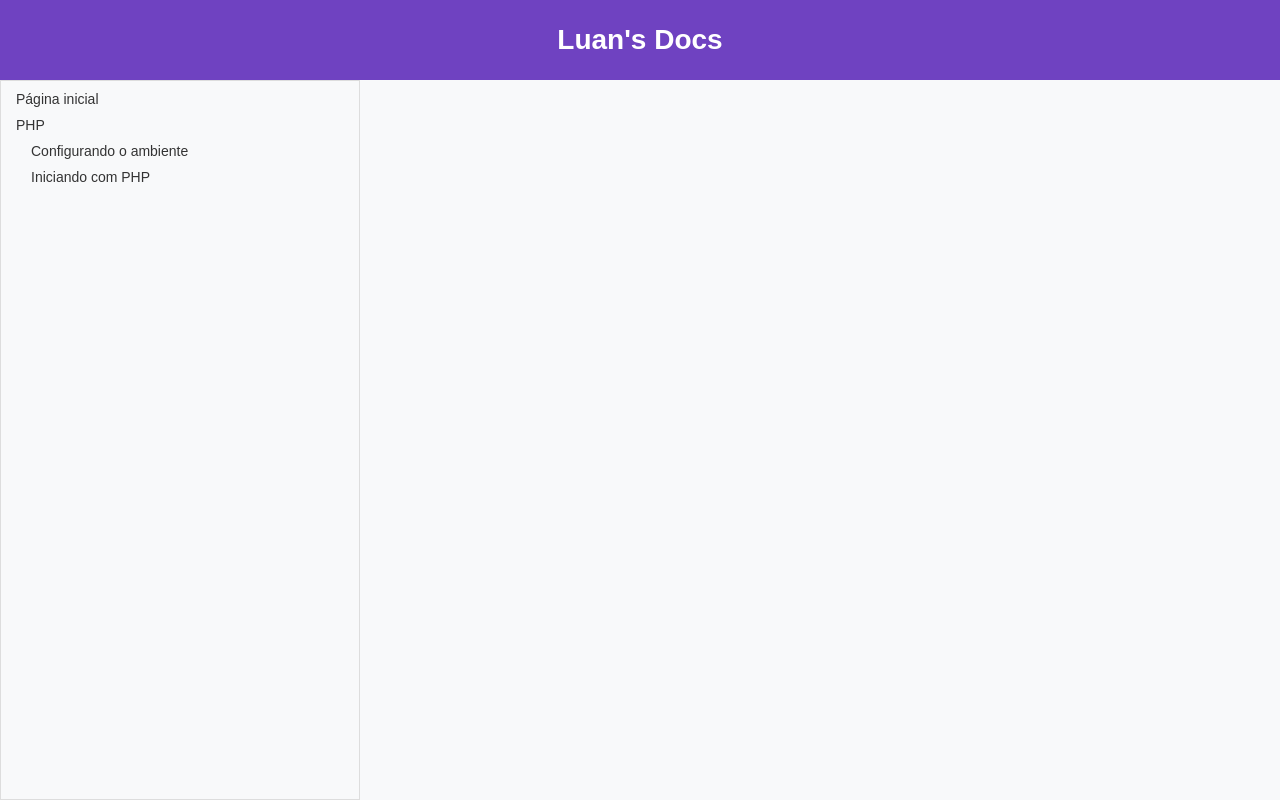
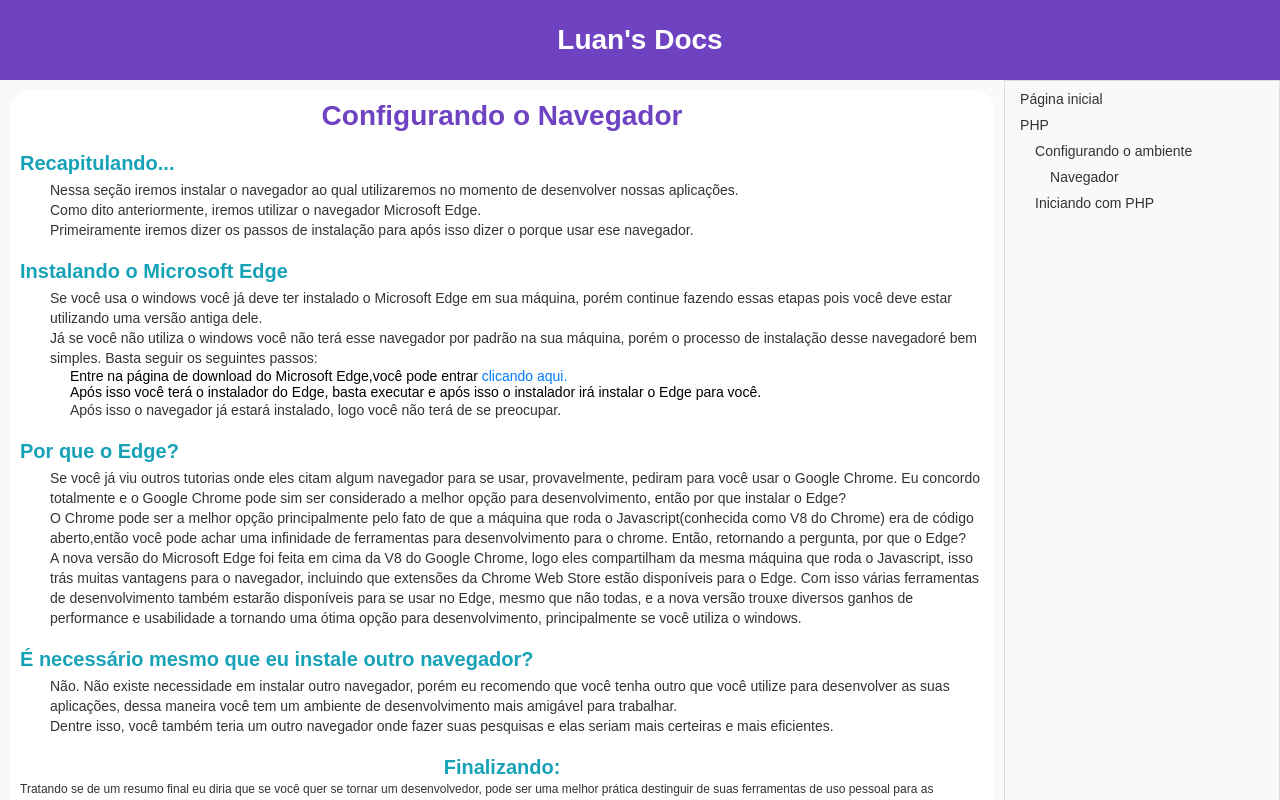
Before and after one commit to lunsmat/Luns_Docs, a React (Create React App) app: page /config/browser in a window 1280 px wide. Built offline with nearby package versions, Linux system fonts and the light colour scheme.

Commit message:
Make the /config/browser page

```diff
--- a/src/components/NavBar/index.tsx
+++ b/src/components/NavBar/index.tsx
@@ -17,6 +17,8 @@ const NavBar: React.FC<Props> = (props) => {
                     <ul>
                         <li>
                             <Link to="/php/config">Configurando o ambiente</Link>
+
+                            <li><Link to="/config/browser">Navegador</Link></li>
                         </li>
                         <li><Link to="/php/start">Iniciando com PHP</Link></li>
                     </ul>
--- /dev/null
+++ b/src/pages/Browser/index.tsx
@@ -0,0 +1,76 @@
+import React from 'react';
+
+import { Container } from './styles';
+
+const Browser: React.FC = () => {
+    return (
+        <Container>
+            <header>
+                <h2>Configurando o Navegador</h2>
+            </header>
+
+            <main>
+                <section>
+                    <header>
+                        <h3>Recapitulando...</h3>
+                    </header>
+
+                    <main>
+                        <p>Nessa seção iremos instalar o navegador ao qual utilizaremos no momento de desenvolver nossas aplicações.</p>
+                        <p>Como dito anteriormente, iremos utilizar o navegador Microsoft Edge.</p>
+                        <p>Primeiramente iremos dizer os passos de instalação para após isso dizer o porque usar ese navegador.</p>
+                    </main>
+                </section>
+
+                <section>
+                    <header>
+                        <h3>Instalando o Microsoft Edge</h3>
+                    </header>
+
+                    <main>
+                        <p>Se você usa o windows você já deve ter instalado o Microsoft Edge em sua máquina, porém continue fazendo essas etapas pois você deve estar utilizando uma versão antiga dele.</p>
+                        <p>Já se você não utiliza o windows você não terá esse navegador por padrão na sua máquina, porém o processo de instalação desse navegadoré bem simples. Basta seguir os seguintes passos:</p>
+                        <ul>
+                            <li>Entre na página de download do Microsoft Edge,você pode entrar <a href="https://www.microsoft.com/pt-br/edge">clicando aqui.</a></li>
+                            <li>Após isso você terá o instalador do Edge, basta executar e após isso o instalador irá instalar o Edge para você.</li>
+                            <p>Após isso o navegador já estará instalado, logo você não terá de se preocupar.</p>
+                        </ul>
+                    </main>
+                </section>
+
+                <section>
+                    <header>
+                        <h3>Por que o Edge?</h3>
+                    </header>
+
+                    <main>
+                        <p>Se você já viu outros tutorias onde eles citam algum navegador para se usar, provavelmente, pediram para você usar o Google Chrome. Eu concordo totalmente e o Google Chrome pode sim ser considerado a melhor opção para desenvolvimento, então por que instalar o Edge?</p>
+                        <p>O Chrome pode ser a melhor opção principalmente pelo fato de que a máquina que roda o Javascript(conhecida como V8 do Chrome) era de código aberto,então você pode achar uma infinidade de ferramentas para desenvolvimento para o chrome. Então, retornando a pergunta, por que o Edge?</p>
+                        <p>A nova versão do Microsoft Edge foi feita em cima da V8 do Google Chrome, logo eles compartilham da mesma máquina que roda o Javascript, isso trás muitas vantagens para o navegador, incluindo que extensões da Chrome Web Store estão disponíveis para o Edge. Com isso várias ferramentas de desenvolvimento também estarão disponíveis para se usar no Edge, mesmo que não todas, e a nova versão trouxe diversos ganhos de performance e usabilidade a tornando uma ótima opção para desenvolvimento, principalmente se você utiliza o windows.</p>
+                    </main>
+                </section>
+
+                <section>
+                    <header>
+                        <h3>É necessário mesmo que eu instale outro navegador?</h3>
+                    </header>
+
+                    <main>
+                        <p>Não. Não existe necessidade em instalar outro navegador, porém eu recomendo que você tenha outro que você utilize para desenvolver as suas aplicações, dessa maneira você tem um ambiente de desenvolvimento mais amigável para trabalhar.</p>
+                        <p>Dentre isso, você também teria um outro navegador onde fazer suas pesquisas e elas seriam mais certeiras e mais eficientes.</p>
+                    </main>
+                </section>
+
+                <section>
+                    <header>
+                        <h3>Finalizando:</h3>
+                        <p>Tratando se de um resumo final eu diria que se você quer se tornar um desenvolvedor, pode ser uma melhor prática destinguir de suas ferramentas de uso pessoal para as ferramentas de uso de desenvolvimento.</p>
+                        <p>Espero que você tenha entendido o fato da utilização do microsoft Edge e as vantangens que a nova versão dele pode trazer aos desenvolvedores. E o porquê de utilizar ele ao invés do Chrome, que continua sendo uma ótima opção.</p>
+                    </header>
+                </section>
+            </main>
+        </Container>
+    );
+}
+
+export default Browser;
--- /dev/null
+++ b/src/pages/Browser/styles.ts
@@ -0,0 +1,12 @@
+import styled from 'styled-components';
+import Section from '../../styles/components/Section';
+
+export const Container = styled(Section)`
+    ul {
+        list-style: none;
+
+        a {
+            color: #007bff;
+        }
+    }
+`;
--- a/src/routes.tsx
+++ b/src/routes.tsx
@@ -8,6 +8,9 @@ import NavBar from './components/NavBar';
 import PageContainer from './styles/components/PageContainer';
 
 import Home from './pages/Home';
+
+import Browser from './pages/Browser';
+
 import PHP from './pages/PHP';
 import PHPConfig from './pages/PHP/Config';
 
@@ -21,6 +24,9 @@ const Routes: React.FC = () => {
             <PageContainer>
                 <Switch>
                     <Route exact path="/" component={Home} />
+
+                    <Route exact path="/config/browser" component={Browser} />
+
                     <Route exact path="/php" component={PHP} />
                     <Route exact path="/php/config" component={PHPConfig} />
                 </Switch>
```
Also changed, not shown: 1 other file (tests, documents, lock files or other folders).
